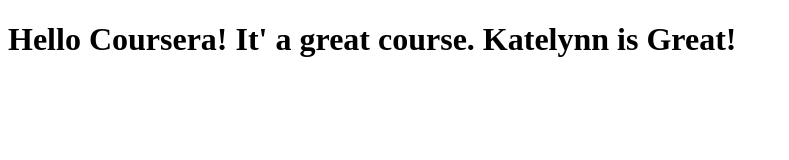
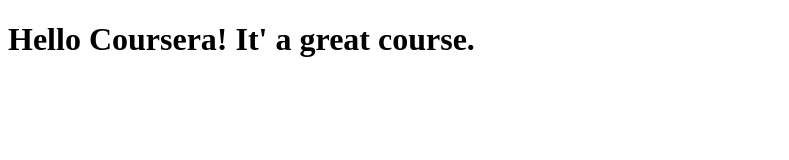
Before and after one commit to kennyd628/coursera-test, a plain HTML site: page site/index.html in a window 1280 px wide. Shown: the whole page, without its empty margins (0-789 px from the left). Drawn offline with Linux system fonts and the light colour scheme.

Commit message:
My First Page

```diff
--- a/site/index.html
+++ b/site/index.html
@@ -6,6 +6,6 @@
 	<title>Hello Coursera!</title>
 </head>
 <body>
-<h1>Hello Coursera! It' a great course. Katelynn is Great!
+<h1>Hello Coursera! It' a great course.
 </body>
 </html>
```
